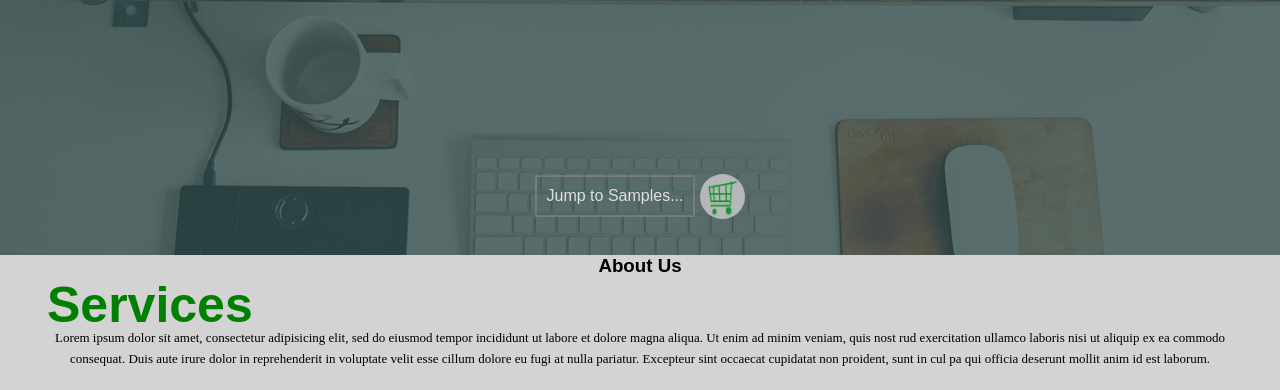
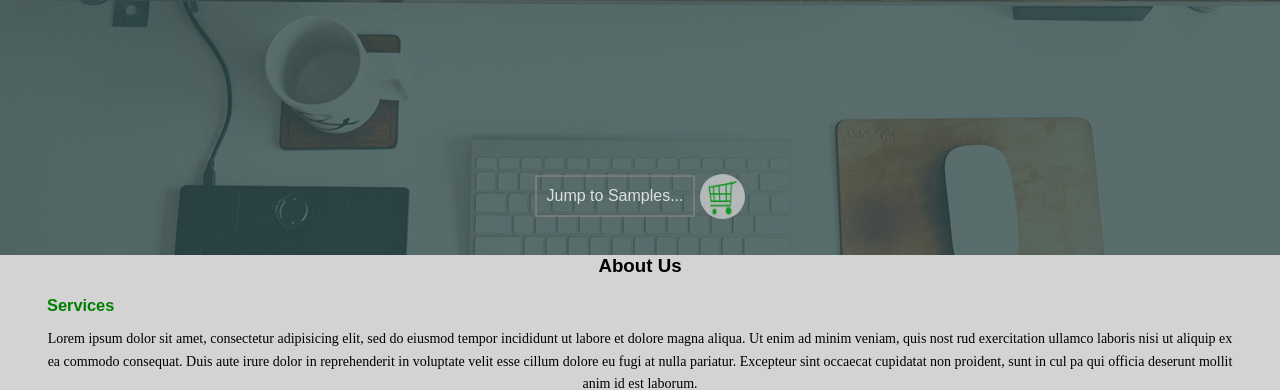
Before and after one commit to ericphilip17/ericphilip17.github.io, a website: page index.html in a window 1280 px wide. Shown: the part 415-805 px from the top of the page. Drawn offline with Linux system fonts and the light colour scheme.

Commit message:
Update styles.css

```diff
--- a/styles.css
+++ b/styles.css
@@ -539,7 +539,6 @@ textarea {
   justify-content: flex-start;
   text-align: center;
   padding: 7px;
-  font-size: 50px;
   color: green;
   /* background-color: grey; */
   border-radius: 20px;
@@ -556,7 +555,6 @@ textarea {
   font-family: serif;
   font-weight: normal;
   padding: 5px;
-  font-size: 13px;
 }
 
 #inputForm {
```
